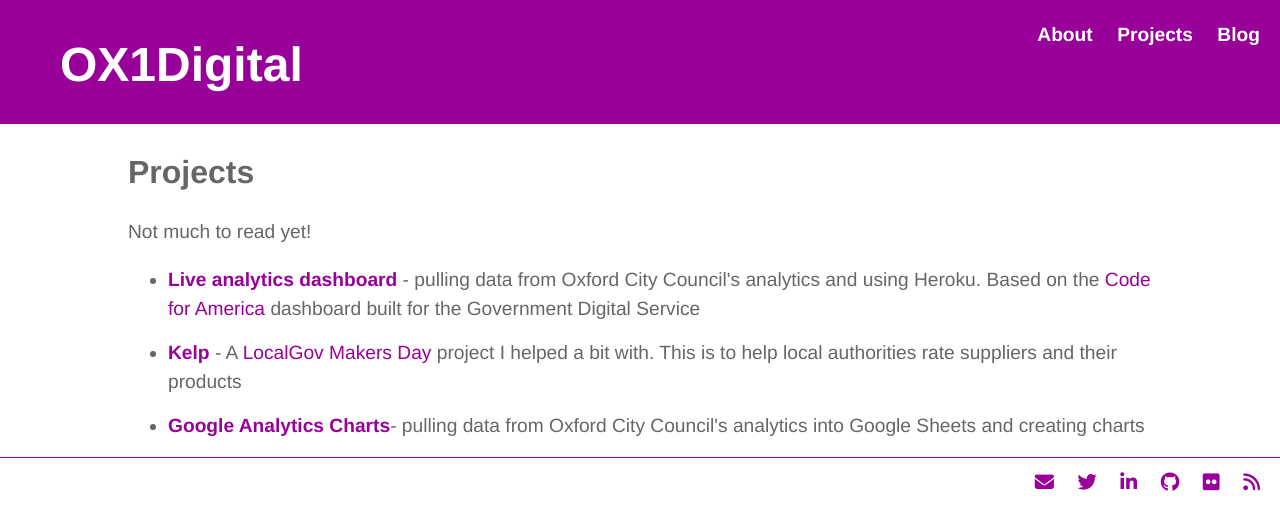
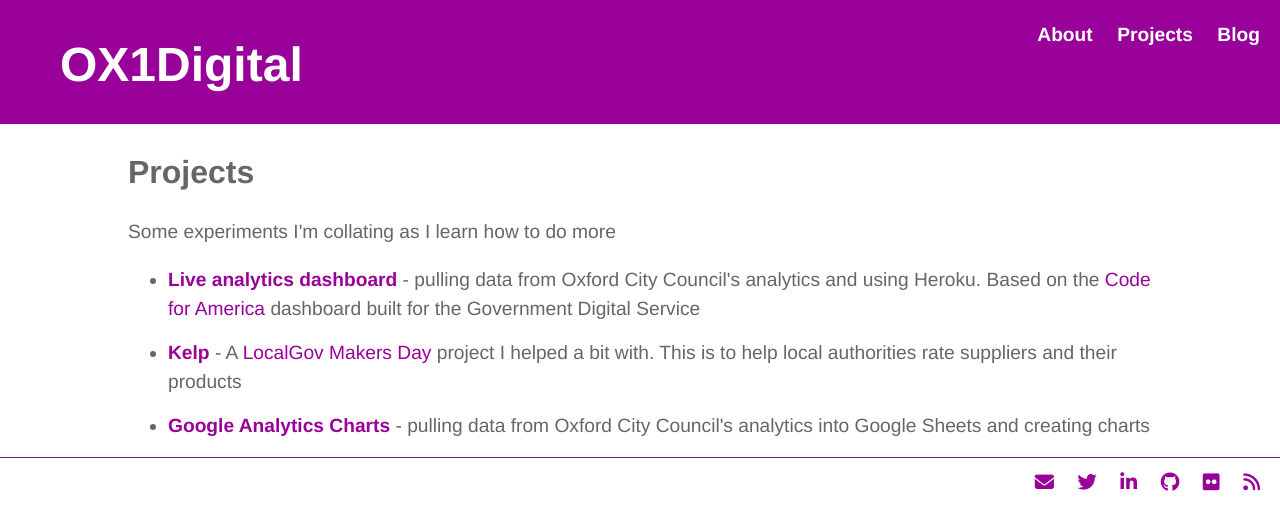
Before and after one commit to electronicdreamplant/electronicdreamplant.github.io, a Jekyll site: the page built from projects/index.html, in a window 1280 px wide. Shown: the top 530 px of the page. Built offline with Jekyll 4.4.1, drawn with Linux system fonts in a browser that asks for light colours; nearby versions of some CDN libraries.

Commit message:
Update index.html

```diff
--- a/projects/index.html
+++ b/projects/index.html
@@ -4,10 +4,10 @@
 ---
 <div class="blurb">
 	<h2>Projects</h2>
-	<p>Not much to read yet!</p>
+	<p>Some experiments I'm collating as I learn how to do more</p>
 	<ul>
 	    <li><a href="http://oxcitylive.herokuapp.com"><strong>Live analytics dashboard</strong></a> - pulling data from Oxford City Council's analytics and using Heroku. Based on the <a href="https://github.com/codeforamerica/city-analytics-dashboard">Code for America</a> dashboard built for the Government Digital Service</li>
 	    <li><a href="http://localgov-kelp.herokuapp.com"><strong>Kelp</strong></a> - A <a href="http://localgovdigital.info/localgovcamp/localgovcamp-and-fringe-2016/">LocalGov Makers Day</a> project I helped a bit with. This is to help local authorities rate suppliers and their products</li>
-	    <li><a href="ga.html"><strong>Google Analytics Charts</strong></a>- pulling data from Oxford City Council's analytics into Google Sheets and creating charts</li>
+	    <li><a href="ga.html"><strong>Google Analytics Charts</strong></a> - pulling data from Oxford City Council's analytics into Google Sheets and creating charts</li>
   </ul>
 </div><!-- /.blurb -->
```
